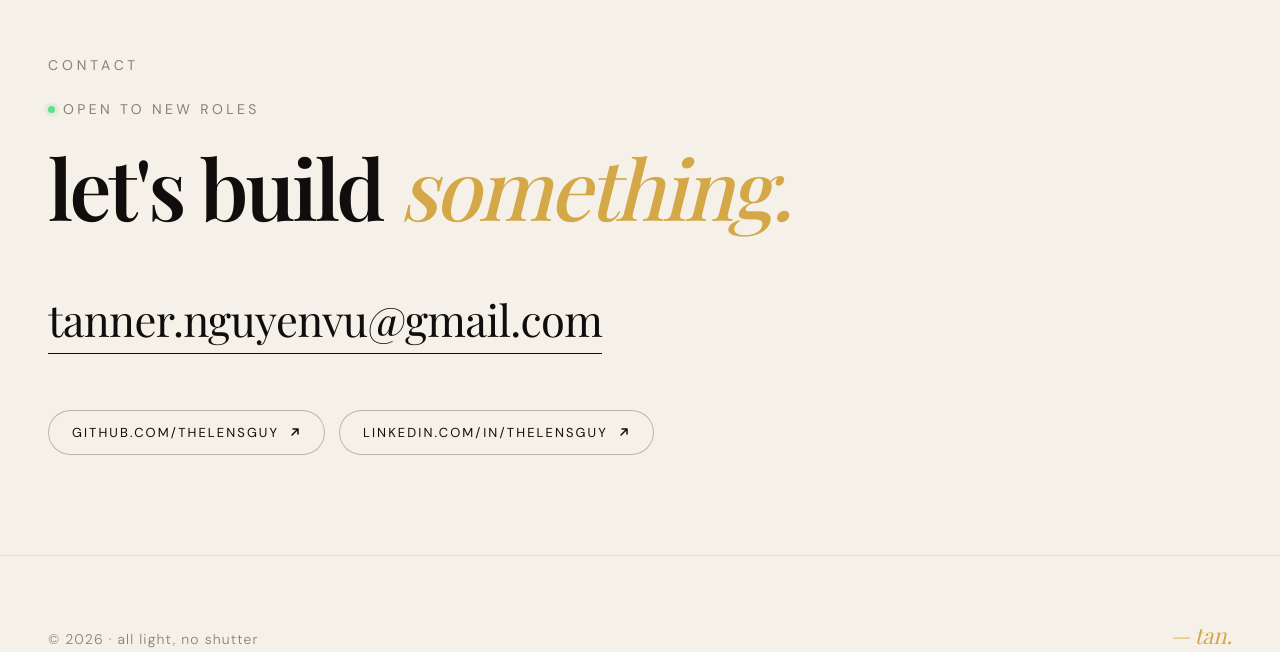
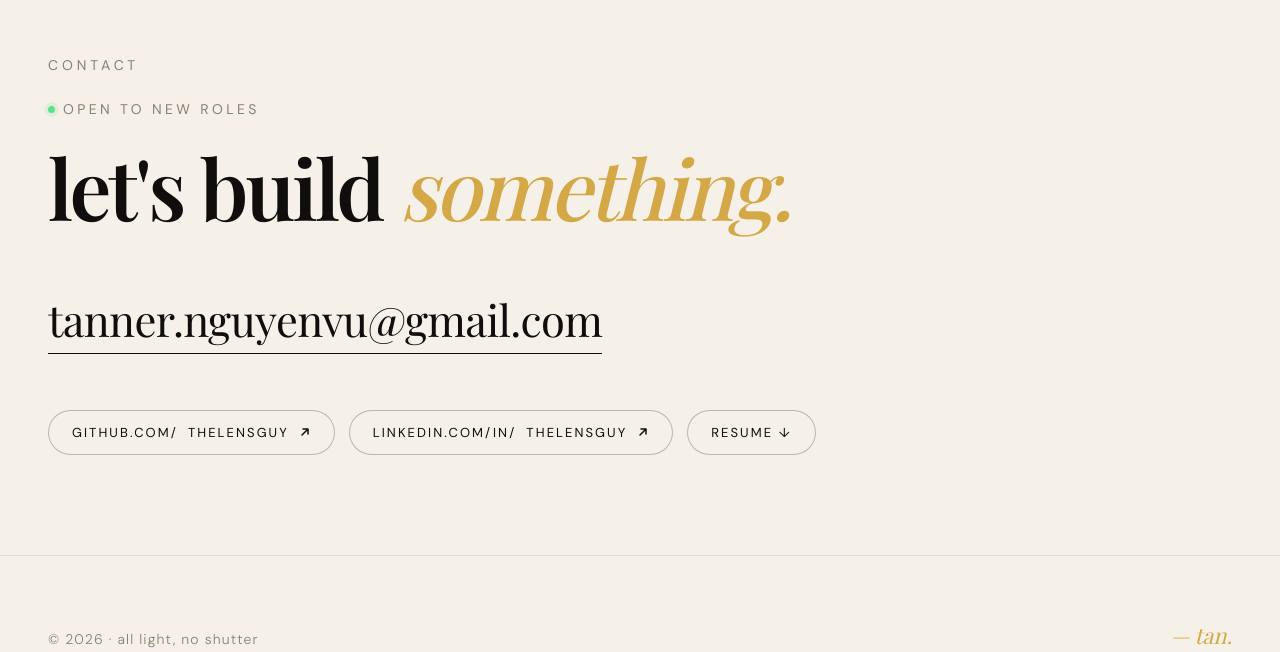
Before and after one commit to thelensguy/Tanner-Portfolio, a React (Vite) app: page / in a window 1280 px wide. Shown: the part 3692-4344 px from the top of the page. Built offline with nearby package versions, Linux system fonts and the light colour scheme; a web font is replaced by a local one.

Commit message:
easter egg: reveal full name on thelensguy hover
- Add tooltip that shows 'Tanner Nguyenvu' when hovering over 'thelensguy'
- Applies to all instances across the site (nav, footer, about)
- Subtle amber tooltip with smooth fade-in/out animation
- Works in both light and dark mode

```diff
--- a/src/components/Contact.jsx
+++ b/src/components/Contact.jsx
@@ -95,16 +95,19 @@ const Contact = () => {
 
         <div ref={btnsRef} className={`contact-buttons reveal ${btnsIn ? 'in' : ''}`}>
           <a className="btn btn-ghost" href="https://github.com/thelensguy" target="_blank" rel="noreferrer" onClick={spark}>
-            github.com/thelensguy
+            github.com/<span className="thelens-handle" data-tooltip="Tanner Nguyenvu">thelensguy</span>
             <svg className="arrow" viewBox="0 0 12 12" fill="none">
               <path d="M3 9L9 3M9 3H4M9 3v5" stroke="currentColor" strokeWidth="1.5" strokeLinecap="round" strokeLinejoin="round" />
             </svg>
           </a>
           <a className="btn btn-ghost" href="https://www.linkedin.com/in/thelensguy" target="_blank" rel="noreferrer" onClick={spark}>
-            linkedin.com/in/thelensguy
+            linkedin.com/in/<span className="thelens-handle" data-tooltip="Tanner Nguyenvu">thelensguy</span>
             <svg className="arrow" viewBox="0 0 12 12" fill="none">
               <path d="M3 9L9 3M9 3H4M9 3v5" stroke="currentColor" strokeWidth="1.5" strokeLinecap="round" strokeLinejoin="round" />
             </svg>
+          </a>
+          <a className="btn btn-ghost" href="/resume.pdf" download="Tanner_Nguyenvu_Resume.pdf">
+            resume ↓
           </a>
         </div>
       </section>
--- a/src/components/InFocus.jsx
+++ b/src/components/InFocus.jsx
@@ -321,7 +321,7 @@ const InFocus = () => {
               className="bball-word"
               data-cursor="ring"
               onClick={() => { if (!shooting) setShooting(true); }}
-            >basketball</span><span className="dot"></span>thelensguy
+            >basketball</span><span className="dot"></span><span className="thelens-handle" data-tooltip="Tanner Nguyenvu">thelensguy</span>
           </div>
           <div ref={skillsRef} className={`reveal ${skillsIn ? 'in' : ''}`} style={{ marginTop: 20 }}>
             <span className="label">stack</span>
--- a/src/index.css
+++ b/src/index.css
@@ -793,6 +793,27 @@ body.dark .email-link { color: var(--cream); }
 .email-link:hover { color: var(--amber-deep); }
 body.dark .email-link:hover { color: var(--amber); }
 
+/* "thelensguy" handle tooltip */
+.thelens-handle {
+  position: relative;
+}
+.thelens-handle::after {
+  content: attr(data-tooltip);
+  position: absolute;
+  bottom: calc(100% + 6px);
+  left: 50%;
+  transform: translateX(-50%);
+  font-family: 'JetBrains Mono', monospace;
+  font-size: 11px;
+  letter-spacing: 0.04em;
+  color: var(--amber);
+  white-space: nowrap;
+  pointer-events: none;
+  opacity: 0;
+  transition: opacity 150ms ease;
+}
+.thelens-handle:hover::after { opacity: 1; }
+
 .contact-buttons {
   margin-top: 56px;
   display: flex; gap: 14px;
```
Also changed, not shown: 1 other file (tests, documents, lock files or other folders).
